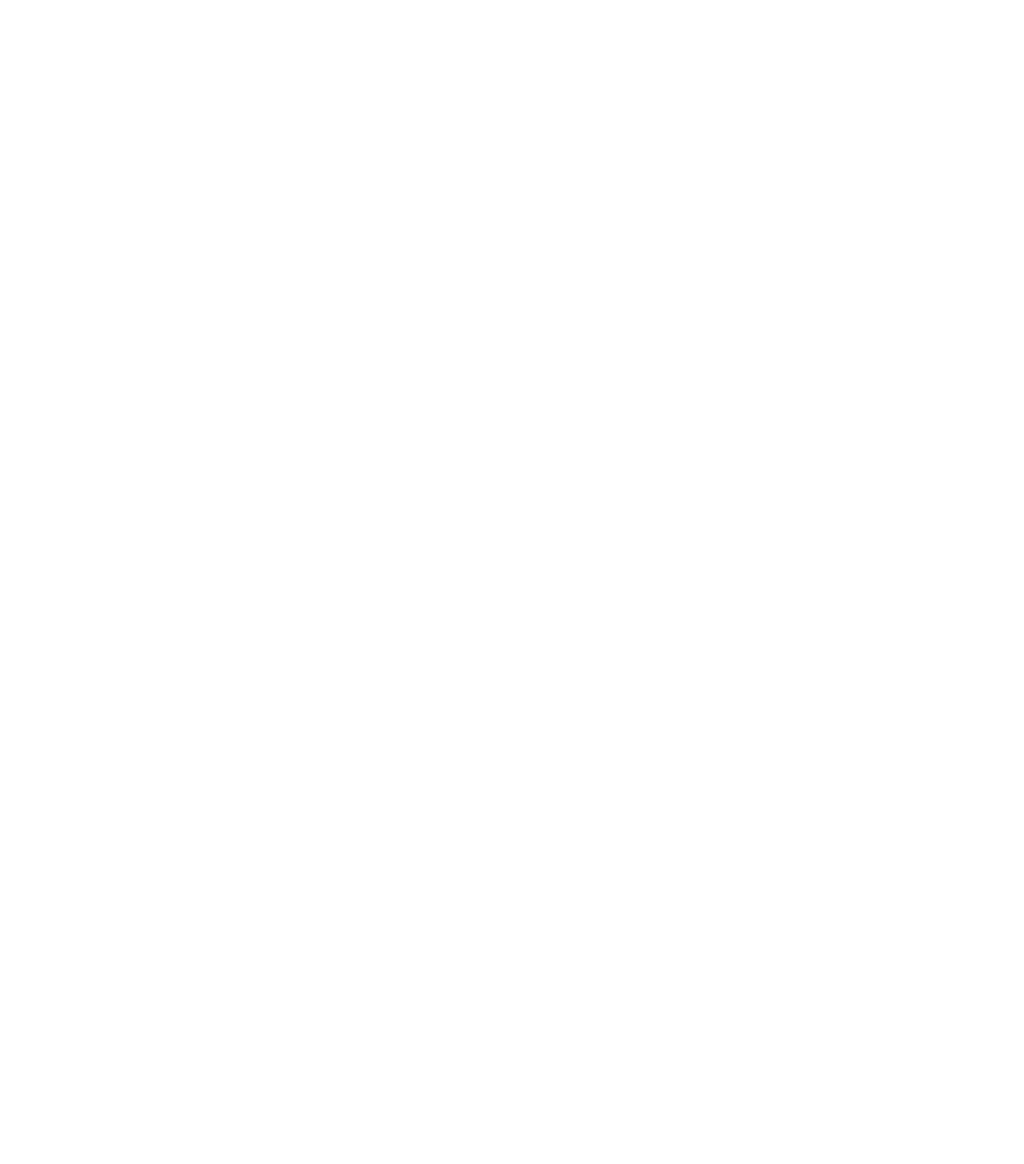
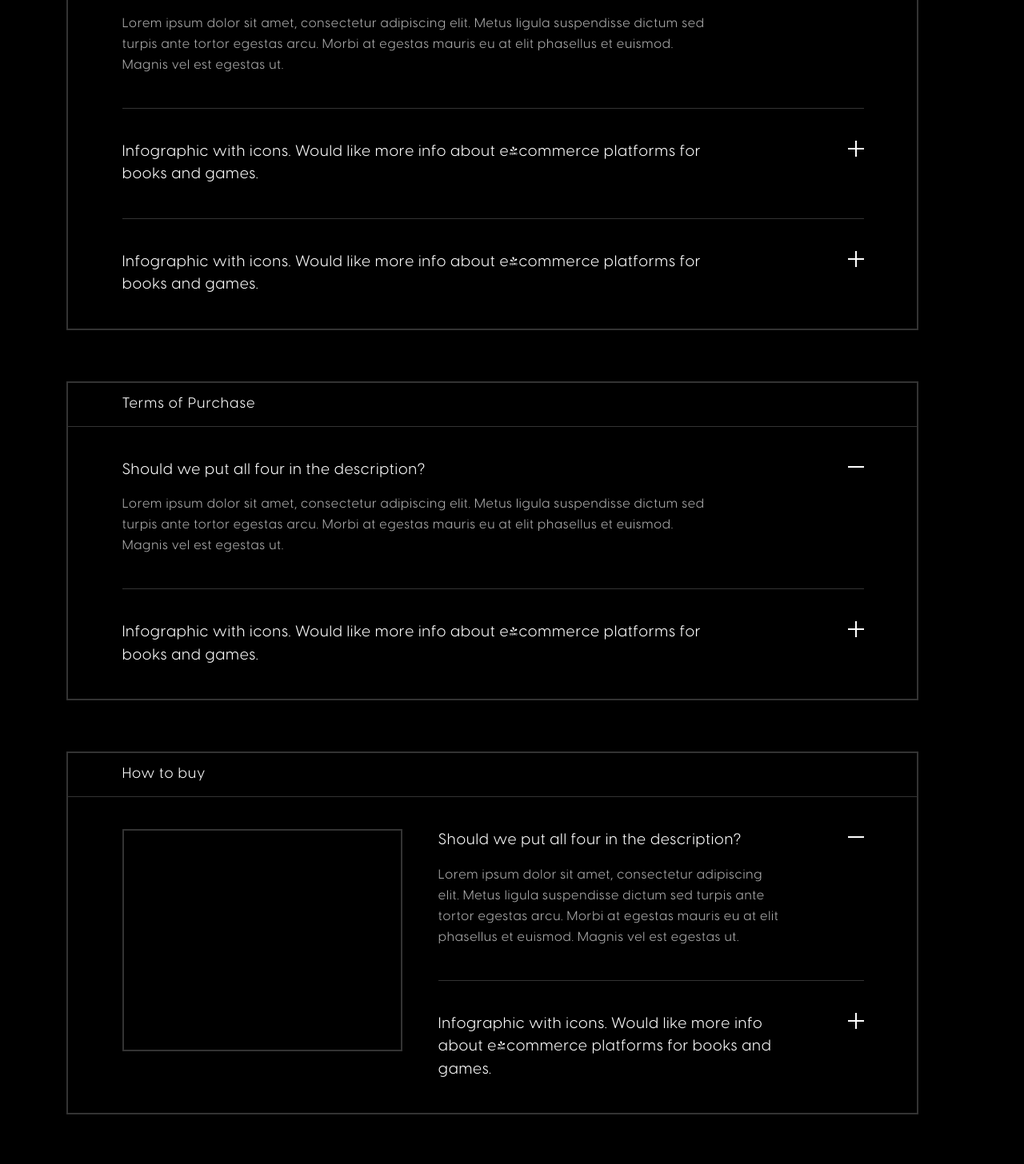
Before and after one commit to kkp785216/ipx-assignment, a React (Create React App) app: page / in a window 1280 px wide. Shown: the part 1120-2576 px from the top of the page at 80% size. Before the commit the page ends 931 px from the top, so only its background shows below. Built offline with nearby package versions, Linux system fonts and the light colour scheme.

Commit message:
all cards has been builded

```diff
--- /dev/null
+++ b/src/components/CollapseCard.js
@@ -0,0 +1,80 @@
+import React, { useRef, useState } from 'react'
+
+export const CollapseCardList = ({ title, description, active }) => {
+
+    const parawrapper = useRef();
+    const para = useRef();
+    const [collapseactive, setCollapseActive] = useState(active)
+
+    const cardToggle = () => {
+        if (collapseactive) {
+            setCollapseActive(false);
+            parawrapper.current.style.height = `${para.current.offsetHeight}px`;
+            setTimeout(() => {
+                parawrapper.current.style.height = '0px';
+            }, 0);
+        }
+        else {
+            setCollapseActive(true);
+            parawrapper.current.style.height = `${para.current.offsetHeight}px`;
+            setTimeout(() => {
+                parawrapper.current.style.height = 'auto';
+            }, 500);
+        }
+        console.log(para.current.offsetHeight)
+    }
+
+
+
+    return (
+        <div className={`flex justify-between collapsecard collapsecardfirst ${collapseactive && 'active'} last:border-b-0 overflow-hidden box-content flex-auto`}>
+            <div className='max-w-[57.8995833vw] w-[80%]'>
+                <h3 className='text-[19px] font-medium'>{title}</h3>
+                <div className={`overflow-hidden collapsecardfirst:h-[auto]`} ref={parawrapper} style={{ height: `${active ? 'auto':'0px'}`, transition: '500ms' }}>
+                    <p className='text-[#b2b2b2] leading-[26px] pt-4' ref={para}>{description}</p>
+                </div>
+            </div>
+            <div className='relative w-[20px] h-[20px] cursor-pointer ml-4 flex-[0_0_auto]' onClick={cardToggle}>
+                <div className='absolute top-0 bottom-0 m-auto w-[20px] h-0.5 bg-white'></div>
+                <div className='absolute top-0 bottom-0 m-auto w-[20px] h-0.5 bg-white rotate-90 collapsecard:rotate-0 transition-transform duration-500'></div>
+            </div>
+        </div>
+    )
+}
+
+export const CollapseCard = ({ children, heading }) => {
+    return (
+        <div className='border-[2px] border-[#333333] font-["Visby_CF"] tracking-[0.8px]'>
+            <div className='pl-[68px] pr-[66px] border-b border-[#333333] py-4'>
+                <span className='text-lg tracking-[1px] leading-[normal] text-[17px] font-medium block'>{heading}</span>
+            </div>
+            <div className='pl-[68px] pr-[66px] [&>*]:py-10 [&> [&>*]:border-b [&>*]:border-[#333333]'>
+                {children}
+            </div>
+        </div>
+    )
+}
+
+export const CollapseCardBox = ({ children, heading }) => {
+    return (
+        <div className='border-[2px] border-[#333333] font-["Visby_CF"] tracking-[0.8px]'>
+            <div className='pl-[68px] pr-[66px] border-b border-[#333333] py-4'>
+                <span className='text-lg tracking-[1px] leading-[normal] text-[17px] font-medium block'>{heading}</span>
+            </div>
+            <div className='pl-[68px] pr-[66px] flex items-start space-x-[45px]'>
+                <div className='w-[27.36vw] flex-[0_0_auto] border-[2px] border-[#333333] my-10'>
+                    <div className='relative pb-[79.1878173%]'>
+                        <div className='absolute top-0 bottom-0 left-0 right-0'></div>
+                    </div>
+                </div>
+                <div className='[&>*]:py-10  [&>*]:border-b [&>*]:border-[#333333] flex-auto'>
+                    {children}
+                </div>
+            </div>
+        </div>
+    )
+}
+
+export const SocialCard = () => {
+
+}
--- a/src/components/CommonShare.js
+++ b/src/components/CommonShare.js
@@ -69,15 +69,15 @@ const CommonShare = () => {
                                 <label className='leading-[normal] relative -top-[3px]' onClick={e => setButNowTerms(!buyNowTerms)} htmlFor="buynow">I understand the benefits, terms and risks in buying this NFT</label>
                             </div>
                             <div className='flex space-x-5 mt-3.5'>
-                                <div className='method relative active cursor-pointer'>
+                                <div className='method relative active cursor-pointer group'>
                                     <div className='method:bg-[radial-gradient(86.07%_145.35%_at_28.05%_86.07%,_#3E67FF_0%,_#E47298_100%)] rounded-[10px] md:p-px'>
-                                        <div className='hidden method:block w-[174px] h-[48px] rounded-[10px]'></div>
+                                        <div className='hidden method:block w-[174px] group-hover:bg-[#170303] transition-colors duration-75 h-[48px] rounded-[10px]'></div>
                                         <span className='flex justify-center items-center absolute top-0 bottom-0 left-0 right-0 m-auto text-sm tracking-[1px] font-["Visby_CF"] font-semibold'>Buy Now</span>
                                     </div>
                                 </div>
-                                <div className='method relative active cursor-pointer'>
+                                <div className='method relative active cursor-pointer group'>
                                     <div className='method:bg-[radial-gradient(86.07%_145.35%_at_28.05%_86.07%,_#3E67FF_0%,_#E47298_100%)] rounded-[10px] md:p-px'>
-                                        <div className='hidden method:block w-[174px] h-[48px] bg-[#170303] rounded-[10px]'></div>
+                                        <div className='hidden method:block w-[174px] h-[48px] bg-[#170303] group-hover:bg-[#170303] transition-colors duration-75 rounded-[10px]'></div>
                                         <span className='flex justify-center items-center absolute top-0 bottom-0 left-0 right-0 m-auto text-sm tracking-[1px] font-["Visby_CF"] font-semibold'>Request call back</span>
                                     </div>
                                 </div>
--- a/src/pages/Home.js
+++ b/src/pages/Home.js
@@ -1,13 +1,78 @@
 import React from 'react'
+import { CollapseCard, CollapseCardBox, CollapseCardList } from '../components/CollapseCard'
 import CommonShare from '../components/CommonShare'
 import { Section } from '../components/Layout'
 
 const Home = () => {
   return (
     <div>
-        <Section>
-            <CommonShare/>
-        </Section>
+      <Section>
+        <CommonShare />
+      </Section>
+
+      <Section>
+        <div className='mt-16'>
+          <CollapseCard heading='Benefits of Investment'>
+            <CollapseCardList
+              title='Should we put all four in the description?'
+              description='Lorem ipsum dolor sit amet, consectetur adipiscing elit. Metus ligula suspendisse dictum sed turpis ante tortor egestas arcu. Morbi at egestas mauris eu at elit phasellus et euismod. Magnis vel est egestas ut.'
+              active={true}
+            />
+            <CollapseCardList
+              title='Infographic with icons. Would like more info about e-commerce platforms for books and games.'
+              description='Lorem ipsum dolor sit amet, consectetur adipiscing elit. Metus ligula suspendisse dictum sed turpis ante tortor egestas arcu. Morbi at egestas mauris eu at elit phasellus et euismod. Magnis vel est egestas ut.'
+              active={false}
+            />
+            <CollapseCardList
+              title='Infographic with icons. Would like more info about e-commerce platforms for books and games.'
+              description='Lorem ipsum dolor sit amet, consectetur adipiscing elit. Metus ligula suspendisse dictum sed turpis ante tortor egestas arcu. Morbi at egestas mauris eu at elit phasellus et euismod. Magnis vel est egestas ut.'
+              active={false}
+            />
+          </CollapseCard>
+        </div>
+      </Section>
+
+      <Section>
+        <div className='mt-16'>
+          <CollapseCard heading='Terms of Purchase'>
+            <CollapseCardList
+              title='Should we put all four in the description?'
+              description='Lorem ipsum dolor sit amet, consectetur adipiscing elit. Metus ligula suspendisse dictum sed turpis ante tortor egestas arcu. Morbi at egestas mauris eu at elit phasellus et euismod. Magnis vel est egestas ut.'
+              active={true}
+            />
+            <CollapseCardList
+              title='Infographic with icons. Would like more info about e-commerce platforms for books and games.'
+              description='Lorem ipsum dolor sit amet, consectetur adipiscing elit. Metus ligula suspendisse dictum sed turpis ante tortor egestas arcu. Morbi at egestas mauris eu at elit phasellus et euismod. Magnis vel est egestas ut.'
+              active={false}
+            />
+          </CollapseCard>
+        </div>
+      </Section>
+
+      <Section>
+        <div className='mt-16'>
+          <CollapseCardBox heading='How to buy'>
+            <CollapseCardList
+              title='Should we put all four in the description?'
+              description='Lorem ipsum dolor sit amet, consectetur adipiscing elit. Metus ligula suspendisse dictum sed turpis ante tortor egestas arcu. Morbi at egestas mauris eu at elit phasellus et euismod. Magnis vel est egestas ut.'
+              active={true}
+            />
+            <CollapseCardList
+              title='Infographic with icons. Would like more info about e-commerce platforms for books and games.'
+              description='Lorem ipsum dolor sit amet, consectetur adipiscing elit. Metus ligula suspendisse dictum sed turpis ante tortor egestas arcu. Morbi at egestas mauris eu at elit phasellus et euismod. Magnis vel est egestas ut.'
+              active={false}
+            />
+          </CollapseCardBox>
+        </div>
+      </Section>
+
+      <Section>
+        <div className='mt-16'>
+          <CollapseCard heading='Stay connected'>
+
+          </CollapseCard>
+        </div>
+      </Section>
     </div>
   )
 }
--- a/tailwind.config.js
+++ b/tailwind.config.js
@@ -8,6 +8,7 @@ module.exports = {
   plugins: [
     plugin(function({ addVariant }) {
       addVariant("method", ".method.active &");
+      addVariant("collapsecard", ".collapsecard.active &");
     }),
   ],
 }
```
